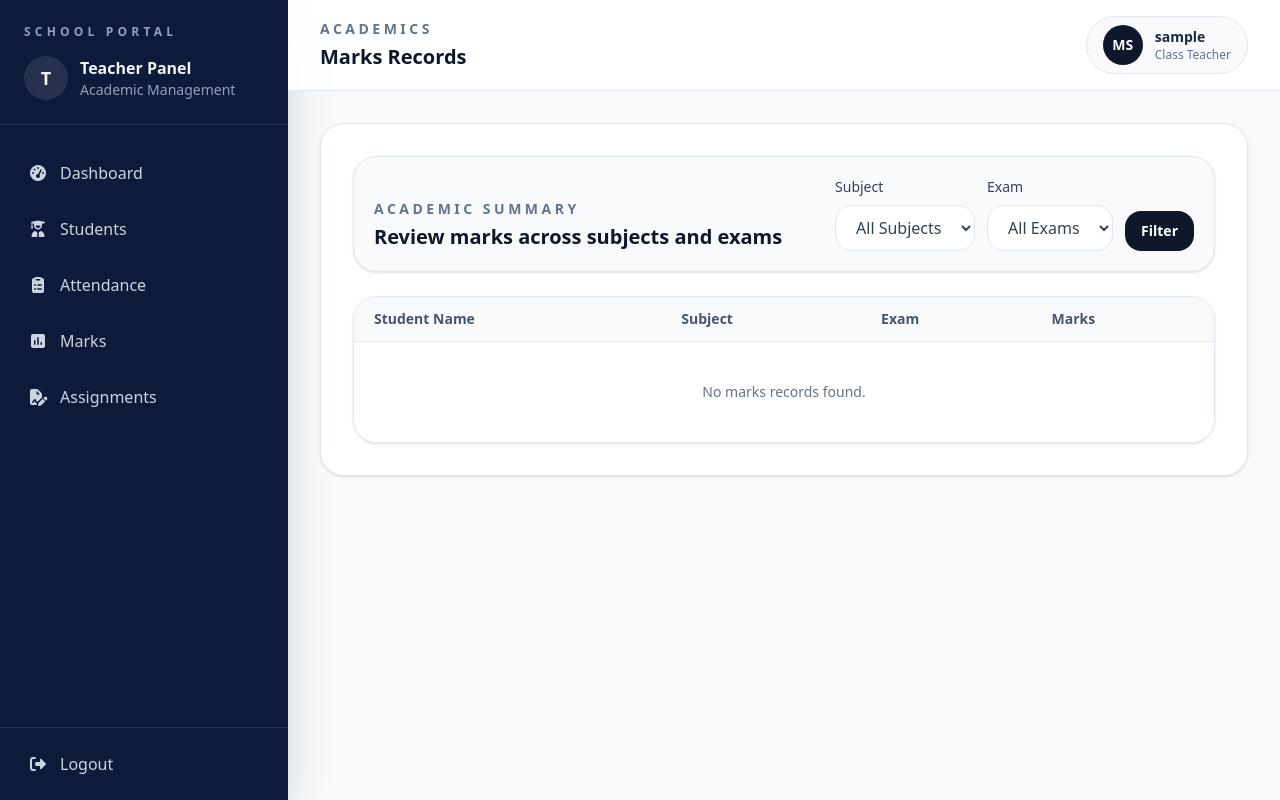
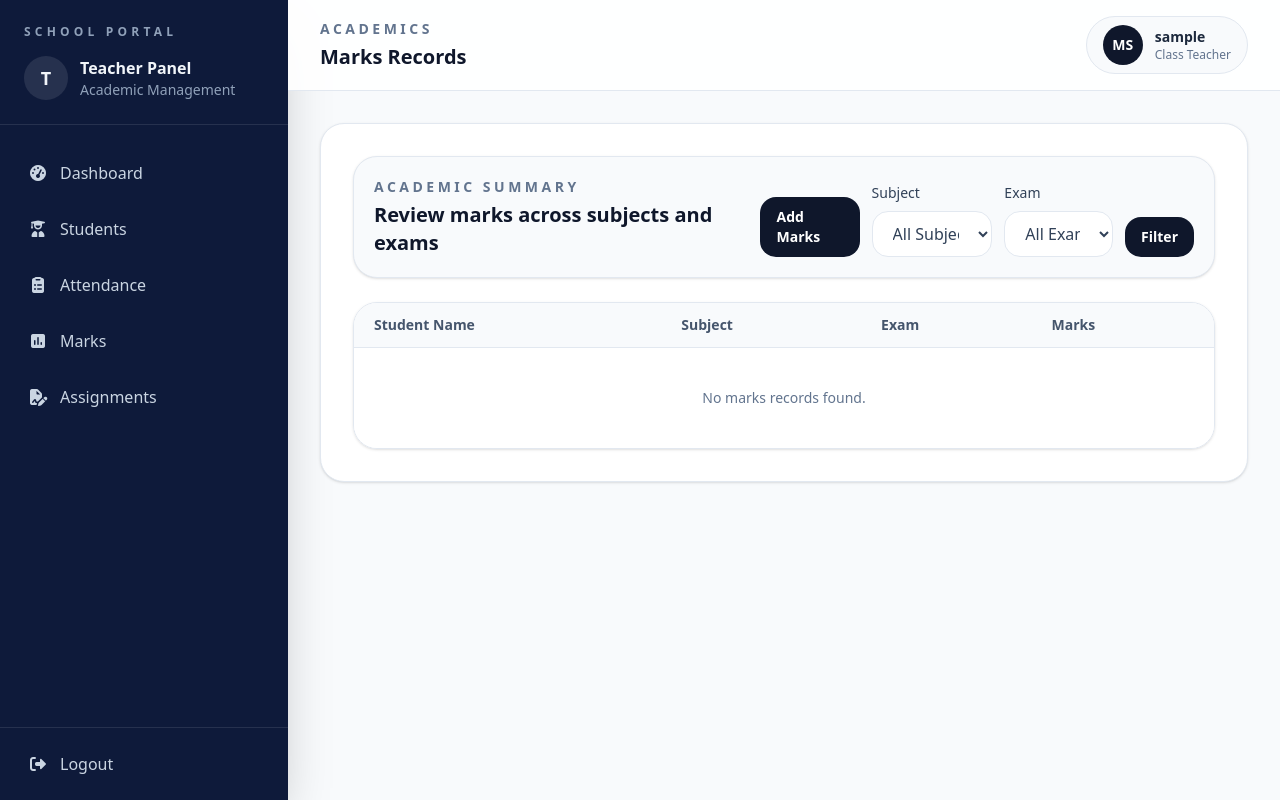
Before and after one commit to Prateek-Giree/sms-cnw-9-10, a Django app: page /academics/marks/view/ in a window 1280 px wide. Run offline with Django 5.2, Linux system fonts and the light colour scheme; the visitor is signed in with stand-in values (Sample User, id 1); data that the repository does not hold is empty; some libraries are stand-ins or nearby versions.

Commit message:
academics

```diff
--- a/academics/templates/academics/marks_list.html
+++ b/academics/templates/academics/marks_list.html
@@ -21,7 +21,13 @@
         </h2>
       </div>
 
-      <form method="get" class="flex flex-col gap-3 sm:flex-row sm:items-end">
+      <div class="flex flex-col gap-3 sm:flex-row sm:items-end">
+        <a href="{% url 'add-marks' %}"
+          class="rounded-2xl bg-slate-900 px-4 py-2.5 text-sm font-semibold text-white transition hover:bg-slate-800">
+          Add Marks
+        </a>
+
+        <form method="get" class="flex flex-col gap-3 sm:flex-row sm:items-end">
 
         <div>
           <label for="subject" class="mb-2 block text-sm font-medium text-slate-700">
@@ -68,7 +74,8 @@
           </button>
         </div>
 
-      </form>
+        </form>
+      </div>
 
     </div>
 
--- a/academics/views.py
+++ b/academics/views.py
@@ -2,6 +2,7 @@ from django.shortcuts import redirect, render
 from django.contrib import messages
 from .models import Assignment, Subject
 from students.models import ClassRoom
+from .models import Marks, Subject
 
 
 def add_assignment(request):
@@ -38,76 +39,47 @@ def assignment_list(request):
     )
 
 
-from academics.models import Marks, Subject
-
-
 def add_marks(request):
     classroom = ClassRoom.objects.filter(teacher=request.user).first()
     if not classroom:
-        messages.error(request, "No classroom assigned to you.")
+        messages.error(request, "No Classroom assigned to you")
         return redirect("dashboard")
-
     students = classroom.students.all()
-
     subjects = Subject.objects.filter(classroom=classroom)
-
     if request.method == "POST":
-
         subject_id = request.POST.get("subject")
         exam_name = request.POST.get("exam_name")
 
         if not subject_id or not exam_name:
-            messages.error(request, "Subject and exam name are required.")
+            messages.error(request, "Subject and exam name are required..")
             return redirect("add-marks")
 
-        subject = Subject.objects.get(
-            id=subject_id,
-            classroom=classroom,
-        )
+        subject = Subject.objects.get(id=subject_id, classroom=classroom)
 
         for student in students:
-
             marks = request.POST.get(f"student_{student.id}")
-
             if not marks:
                 continue
-
             Marks.objects.update_or_create(
                 student=student,
                 subject=subject,
                 exam_name=exam_name,
                 defaults={"marks_obtained": marks},
             )
-
-        messages.success(request, "Marks saved successfully.")
-
+        messages.success(request, "Marks saved successfully..")
         return redirect("add-marks")
 
-    context = {
-        "classroom": classroom,
-        "students": students,
-        "subjects": subjects,
-    }
-
-    return render(
-        request,
-        "academics/marks_form.html",
-        context,
-    )
+    context = {"classroom": classroom, "students": students, "subjects": subjects}
+    return render(request, "academics/marks_form.html", context)
 
 
 def view_marks(request):
-
     classroom = ClassRoom.objects.filter(teacher=request.user).first()
-
     marks = Marks.objects.none()
     subjects = Subject.objects.none()
-    exam_names = []
-
+    exam_name = []
     if classroom:
-
         subjects = Subject.objects.filter(classroom=classroom)
-
         marks = (
             Marks.objects.filter(student__classroom=classroom)
             .select_related(
@@ -125,22 +97,16 @@ def view_marks(request):
         if exam_name:
             marks = marks.filter(exam_name=exam_name)
 
-        exam_names = (
+        exam_name = (
             Marks.objects.filter(student__classroom=classroom)
             .values_list("exam_name", flat=True)
             .distinct()
         )
-
     context = {
         "marks": marks,
         "subjects": subjects,
-        "exam_names": exam_names,
+        "exam_names": exam_name,
         "selected_subject": request.GET.get("subject", ""),
         "selected_exam": request.GET.get("exam", ""),
     }
-
-    return render(
-        request,
-        "academics/marks_list.html",
-        context,
-    )
+    return render(request, "academics/marks_list.html", context)
--- a/templates/sidebar.html
+++ b/templates/sidebar.html
@@ -24,7 +24,7 @@
         <span class="text-base"><i class="fa-solid fa-clipboard-list"></i></span>
         <span>Attendance</span>
       </a>
-      <a href="" class="flex items-center gap-3 rounded-xl px-4 py-3 text-slate-300 transition hover:bg-white/10 hover:text-white">
+      <a href="{% url "view-marks" %}" class="flex items-center gap-3 rounded-xl px-4 py-3 text-slate-300 transition hover:bg-white/10 hover:text-white">
         <span class="text-base"><i class="fa-solid fa-square-poll-vertical"></i></span>
         <span>Marks</span>
       </a>
```
Also changed, not shown: academics/templates/academics/marks_form.html (+19 -52 lines).
